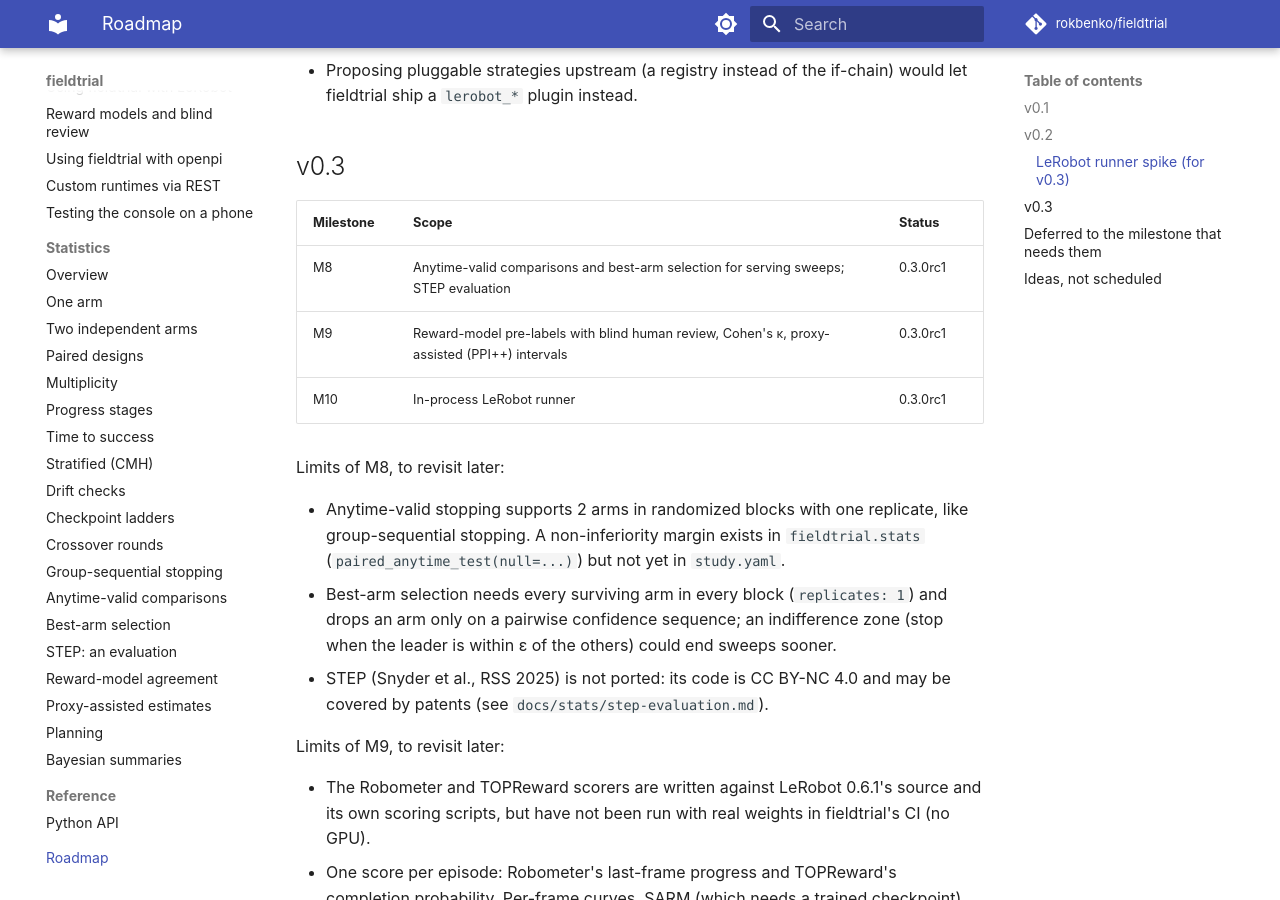
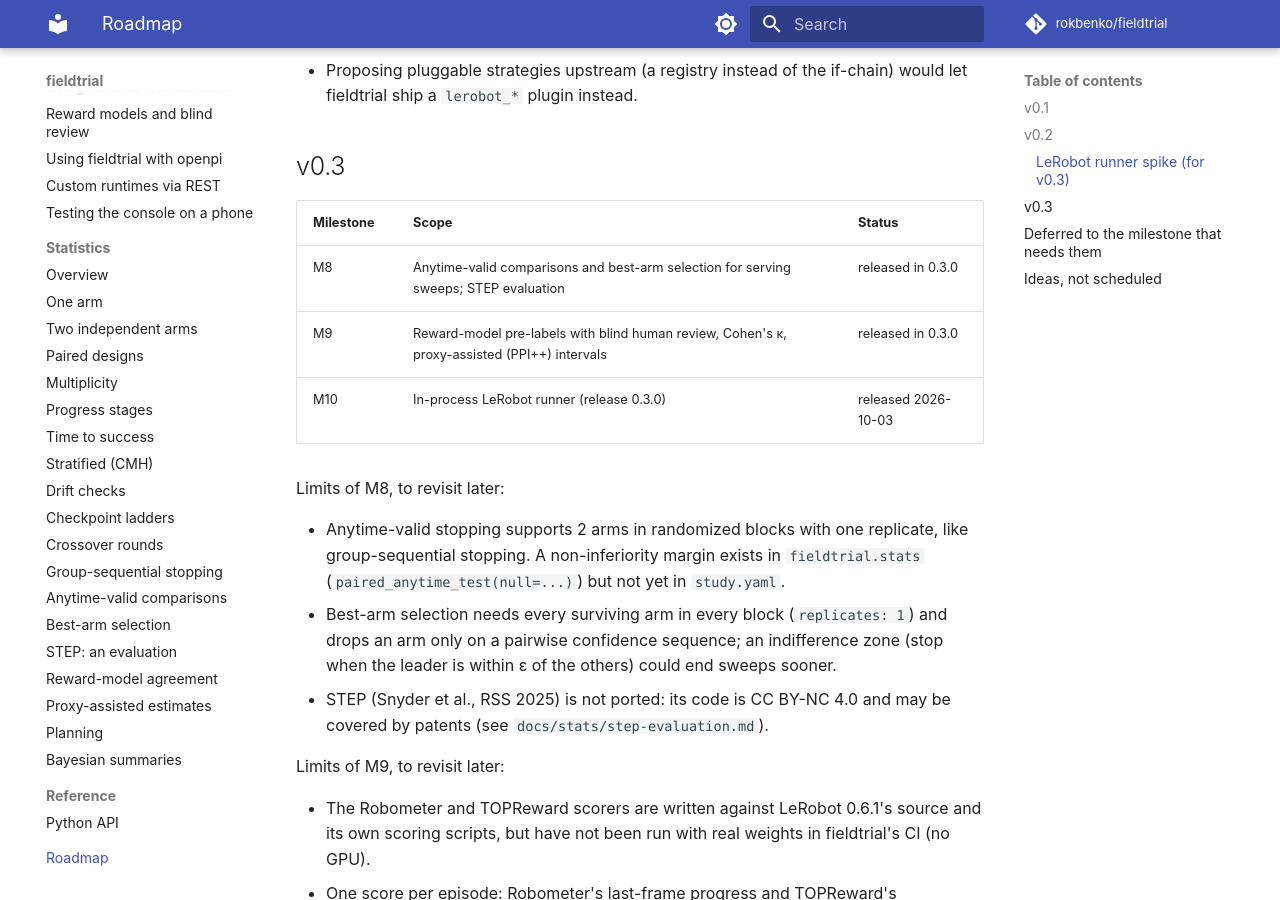
Before and after one commit to rokbenko/fieldtrial, an MkDocs documentation site: the page built from docs/ROADMAP.md, in a window 1280 px wide and 900 px high, scrolled down 1993 px. Built offline with MkDocs 1.6.1 and Material for MkDocs 9.7.7, drawn with Linux system fonts in a browser that asks for light colours; comment, search, counter and statistics services are not loaded.

Commit message:
chore(release): 0.3.0
- CHANGELOG: one 0.3.0 section lists every change since 0.2.0; the rc1
  section points to it
- roadmap: M8-M10 released in 0.3.0
- README: status and roadmap name 0.3.0 as the release
- decision log: 0.3.0 is rc1 plus the changelog

Co-Authored-By: Claude Opus 5.5 <noreply@anthropic.com>
Claude-Session: https://claude.ai/code/session_013XFoNvwCWFnXVMhURd6JAt

```diff
--- a/docs/ROADMAP.md
+++ b/docs/ROADMAP.md
@@ -66,9 +66,9 @@ These notes come from reading the LeRobot 0.6.1 source; nothing was measured on
 
 | Milestone | Scope | Status |
 |---|---|---|
-| M8 | Anytime-valid comparisons and best-arm selection for serving sweeps; STEP evaluation | 0.3.0rc1 |
-| M9 | Reward-model pre-labels with blind human review, Cohen's κ, proxy-assisted (PPI++) intervals | 0.3.0rc1 |
-| M10 | In-process LeRobot runner | 0.3.0rc1 |
+| M8 | Anytime-valid comparisons and best-arm selection for serving sweeps; STEP evaluation | released in 0.3.0 |
+| M9 | Reward-model pre-labels with blind human review, Cohen's κ, proxy-assisted (PPI++) intervals | released in 0.3.0 |
+| M10 | In-process LeRobot runner (release 0.3.0) | released 2026-10-03 |
 
 Limits of M8, to revisit later:
 
```
Also changed, not shown: CHANGELOG.md (+12 -5 lines), README.md (+1 -2 lines), docs/PLAN.md (+1 -0 lines).
